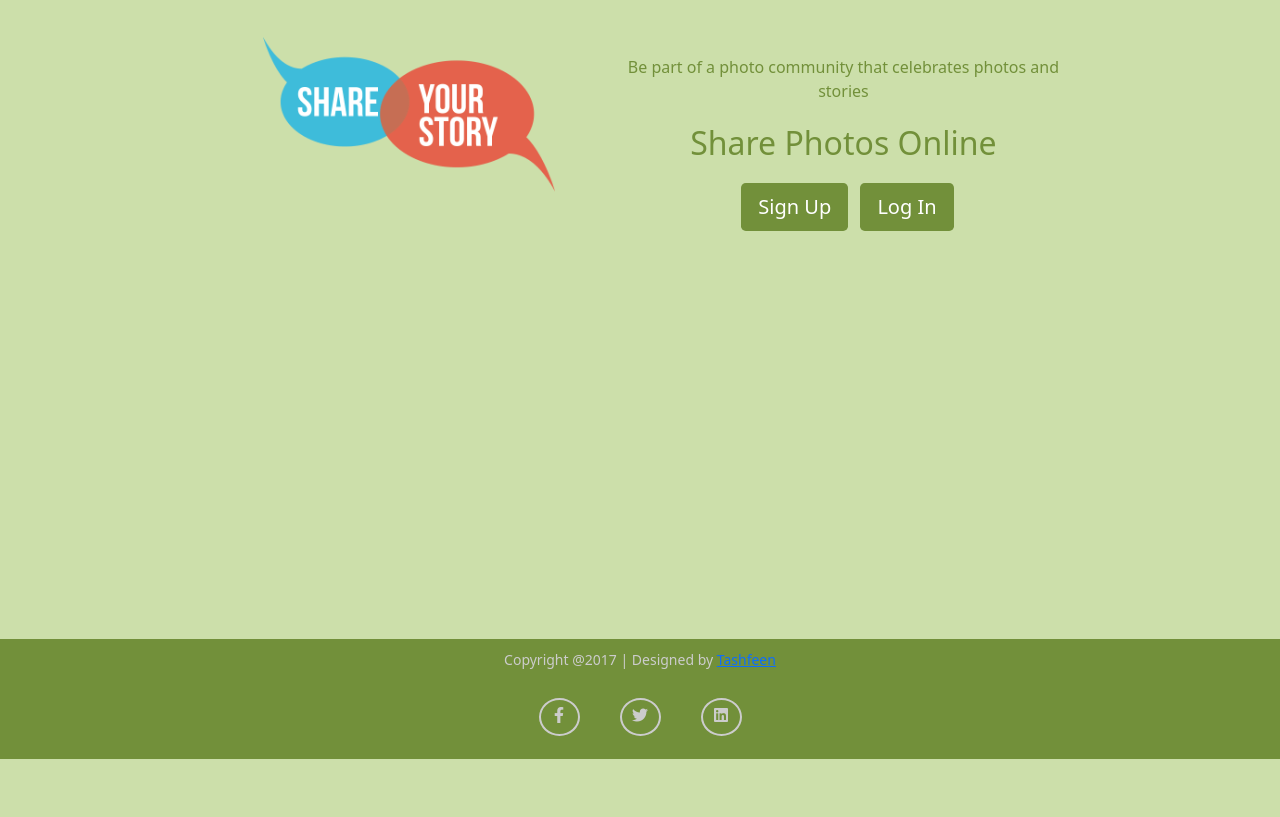
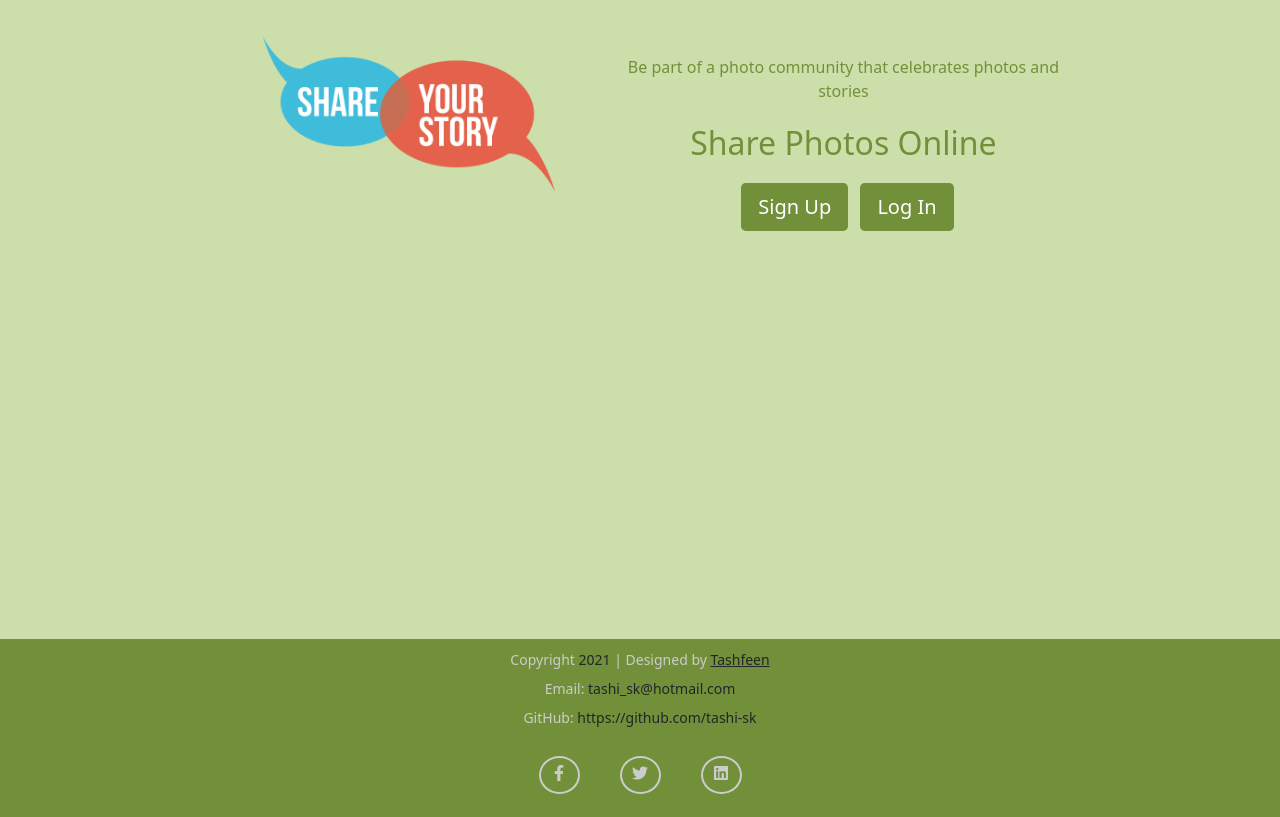
Before and after one commit to tashi-sk/flask-snap-it, a Flask app: page / in a window 1280 px wide. Shown: the part 103-920 px from the top of the page. Before the commit the page ends 862 px from the top, so only its background shows below. Run offline with Flask 2, Linux system fonts and the light colour scheme; data that the repository does not hold is empty; some libraries are stand-ins or nearby versions.

Commit message:
contact info added

```diff
--- a/templates/base.html
+++ b/templates/base.html
@@ -123,7 +123,9 @@
         {% block footer %}
                 <footer class="footer">
                     <div class="">
-                        <p class="text-center">Copyright @2017 | Designed by <a href="#">Tashfeen</a></p>
+                        <p class="text-center">Copyright <span class="text-dark" id="year"></span> | Designed by <a class="text-dark">Tashfeen</a></p>
+                        <p class="text-center">Email: <span class="text-dark">tashi_sk@hotmail.com</span></p>
+                        <p class="text-center">GitHub: <span class="text-dark">https://github.com/tashi-sk</span></p>
 
                         <ul class="social_footer_ul">
                             <li><a href="https://facebook.com" target="_blank"><i class="fab fa-facebook-f"></i></a></li>
```
